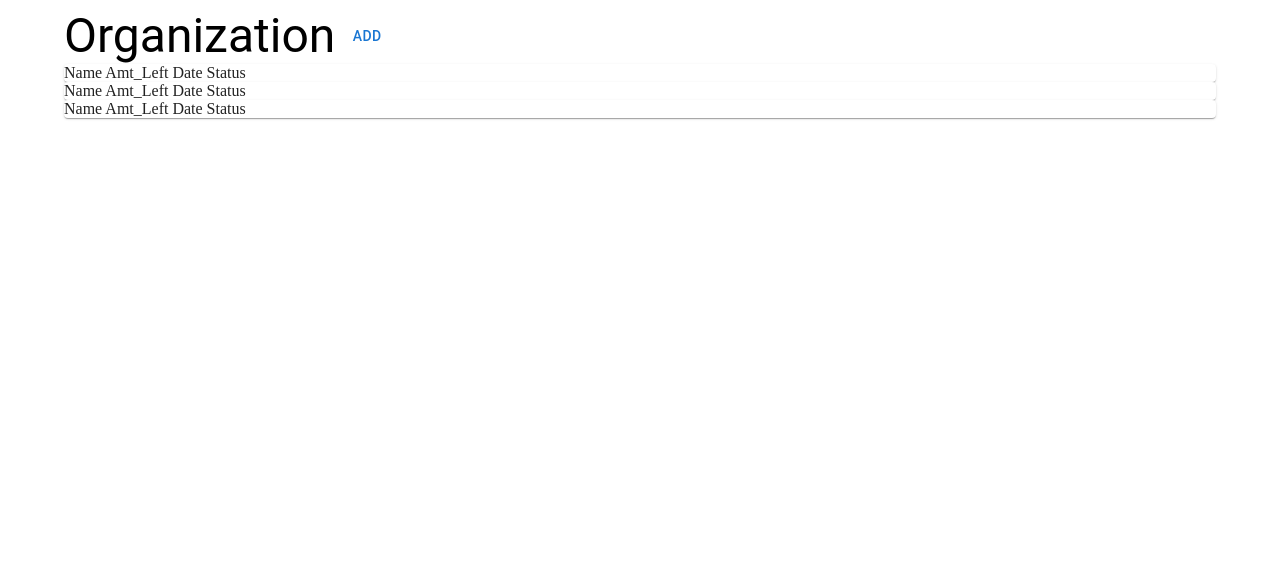
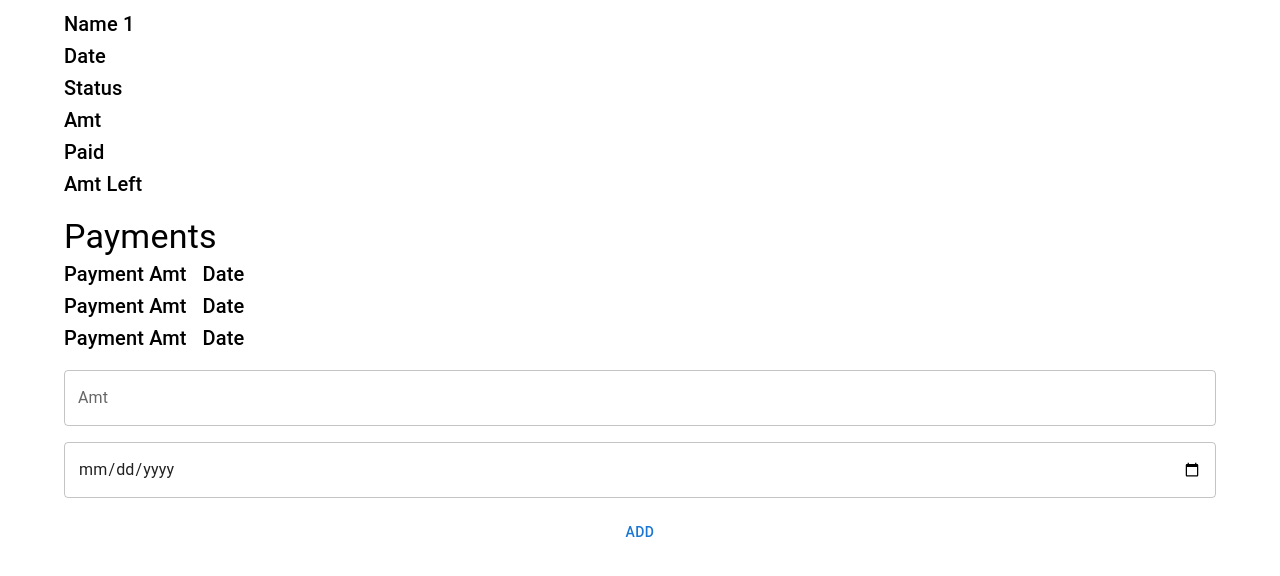
Before and after one commit to andlamb2002/debt_management, a React (Vite) app in the folder frontend/: page /debt/1 in a window 1280 px wide. Shown: the top 576 px of the page. Built offline with nearby package versions, Linux system fonts and the light colour scheme.

Commit message:
Prototype of pages

```diff
--- a/frontend/src/App.tsx
+++ b/frontend/src/App.tsx
@@ -1,19 +1,20 @@
-import { Box, Button, Card, Container, Typography } from '@mui/material'
+import { Container } from '@mui/material'
 import './App.css'
+import { Navigate, Route, Routes } from 'react-router-dom'
+import DebtList from './pages/DebtList'
+import DebtDetails from './pages/DebtDetails'
+import AddDebt from './pages/AddDebt'
 
 function App() {
 
     return (
         <Container>
-            <Box sx={{display: 'flex'}}>
-                <Typography variant='h3'>Organization</Typography>
-                <Button>Add</Button>
-            </Box>
-            <Box>
-                <Card>Name Amt_Left Date Status</Card>
-                <Card>Name Amt_Left Date Status</Card>
-                <Card>Name Amt_Left Date Status</Card>
-            </Box>
+            <Routes>
+                <Route path="/" element={<DebtList></DebtList>}></Route>
+                <Route path="/debt/:id" element={<DebtDetails></DebtDetails>}></Route>
+                <Route path="/debt/add" element={<AddDebt></AddDebt>}></Route>
+                <Route path="*" element={<Navigate to="/" />}></Route>
+            </Routes>
         </Container>
     )
 }
--- /dev/null
+++ b/frontend/src/components/DebtCard.tsx
@@ -0,0 +1,25 @@
+import { Card, Typography } from '@mui/material'
+import { useNavigate } from 'react-router-dom'
+
+function DebtCard() {
+
+    const navigate = useNavigate();
+
+    const debtDetails = () => {
+        navigate('/debt/1')
+    }
+
+    return (
+        <Card
+            sx={{display: "flex", p: 2, gap: 2, cursor: "pointer"}}
+            onClick={debtDetails}
+        >
+            <Typography variant='h6'> Name </Typography>
+            <Typography variant='h6'> Amt_Left </Typography>
+            <Typography variant='h6'> Date </Typography>
+            <Typography variant='h6'> Status </Typography>
+        </Card>
+    )
+}
+
+export default DebtCard
--- /dev/null
+++ b/frontend/src/components/Payment.tsx
@@ -0,0 +1,12 @@
+import { Box, Typography } from "@mui/material"
+
+function Payment() {
+    return (
+        <Box sx={{display: "flex", gap: 2}}>
+            <Typography variant="h6">Payment Amt</Typography>
+            <Typography variant="h6">Date</Typography>
+        </Box>
+    )
+}
+
+export default Payment
--- /dev/null
+++ b/frontend/src/pages/AddDebt.tsx
@@ -0,0 +1,29 @@
+import { Box, Button, TextField } from "@mui/material"
+import { useNavigate } from "react-router-dom";
+
+function AddDebt() {
+
+    const navigate = useNavigate();
+
+    const handleSubmit = () => {
+        navigate("/");
+    }
+
+    return (
+        <Box sx={{display: "flex", flexDirection: "column", gap: 2}}>
+            <TextField
+                label="Name"
+            />
+            <TextField
+                label="Amt"
+                type="number"
+            />
+            <TextField
+                type="date"
+            />
+            <Button onClick={handleSubmit}>Add</Button>
+        </Box>
+    )
+}
+
+export default AddDebt
--- /dev/null
+++ b/frontend/src/pages/DebtDetails.tsx
@@ -0,0 +1,44 @@
+import { Box, Button, TextField, Typography } from "@mui/material"
+import { useNavigate, useParams } from "react-router-dom"
+import Payment from "../components/Payment";
+
+function DebtDetails() {
+
+    const { id } = useParams()
+    const navigate = useNavigate();
+
+    const handleSubmit = () => {
+        navigate("/");
+    }
+
+    return (
+        <Box sx={{display: "flex", flexDirection: "column", gap: 2}}>
+            <Box>
+                <Typography variant="h6">Name {id}</Typography>
+                <Typography variant="h6">Date</Typography>
+                <Typography variant="h6">Status</Typography>
+                <Typography variant="h6">Amt</Typography>
+                <Typography variant="h6">Paid</Typography>
+                <Typography variant="h6">Amt Left</Typography>
+            </Box>
+            <Box>
+                <Typography variant="h4">Payments</Typography>
+                <Payment/>
+                <Payment/>
+                <Payment/>
+            </Box>
+            <Box sx={{display: "flex", flexDirection: "column", gap: 2}}>
+                <TextField
+                    label="Amt"
+                    type="number"
+                />
+                <TextField
+                    type="date"
+                />
+                <Button onClick={handleSubmit}>Add</Button>
+            </Box>
+        </Box>
+    )
+}
+
+export default DebtDetails
--- /dev/null
+++ b/frontend/src/pages/DebtList.tsx
@@ -0,0 +1,29 @@
+import { Box, Button, Typography } from '@mui/material'
+import DebtCard from '../components/DebtCard'
+import { useNavigate } from 'react-router-dom'
+
+function DebtList() {
+
+    const navigate = useNavigate();
+
+    const addDebt = () => {
+        navigate('/debt/add');
+    }
+
+    return (
+        <>
+            <Box sx={{display: 'flex', gap: 2, pb: 4}}>
+                <Typography variant='h3'>Organization</Typography>
+                <Button onClick={addDebt}>Add</Button>
+            </Box>
+            <Box sx={{display: 'flex', flexDirection: 'column', gap: 2}}>
+                <DebtCard />
+                <DebtCard />
+                <DebtCard />
+            </Box>
+        </>
+
+    )
+}
+
+export default DebtList
```
